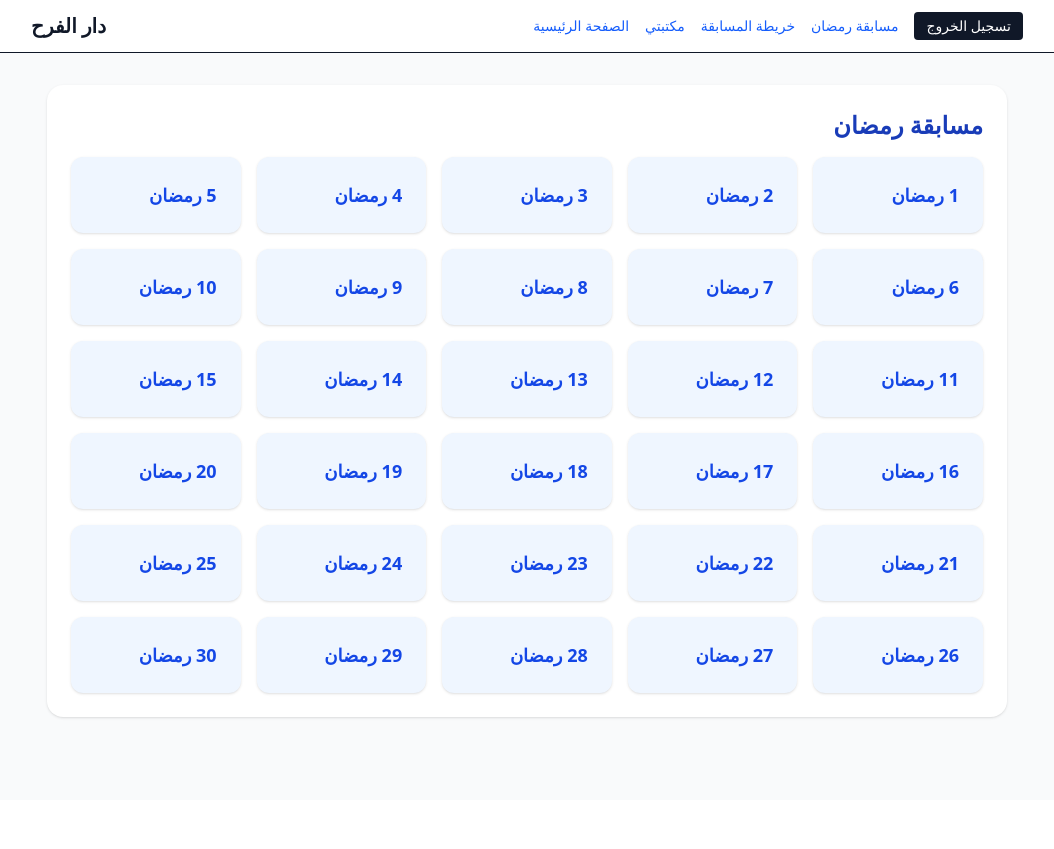
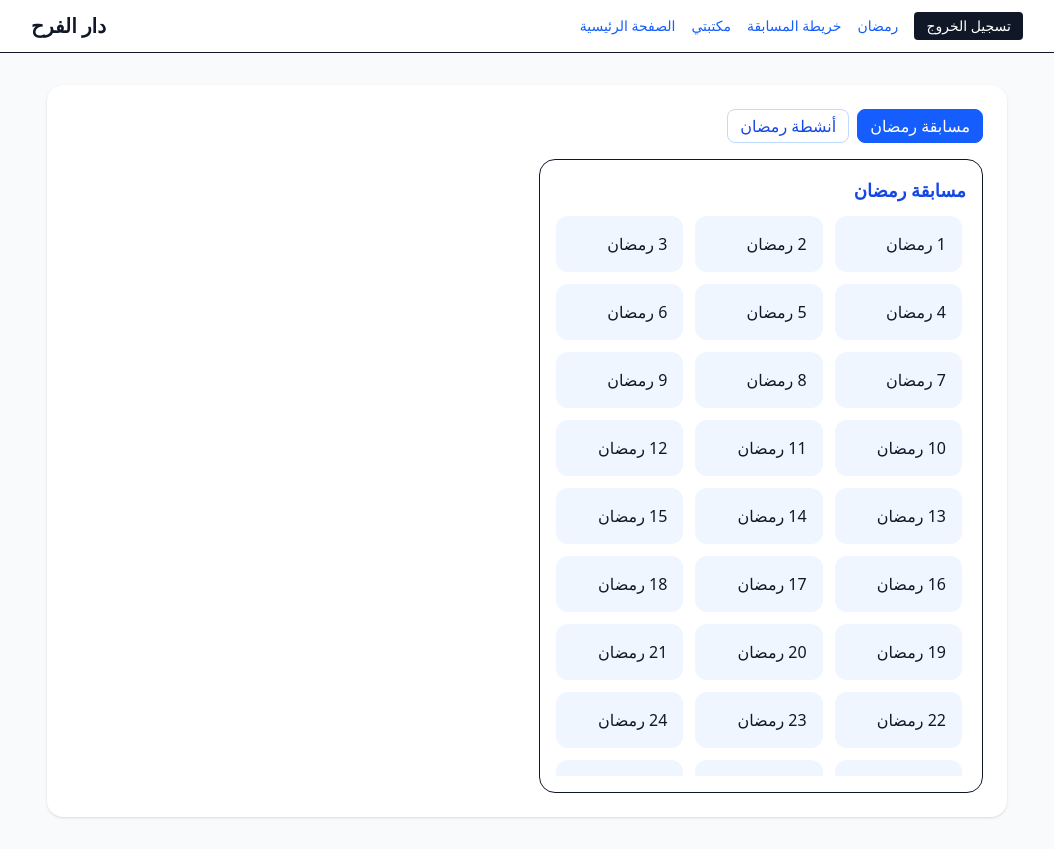
Before and after one commit to yummi2/moschee_wernau_app, a Django app: page /ramadan-plan/ in a window 1280 px wide. Shown: the whole page, without its empty margins (113-1167 px from the left). Before the commit the page ends 719 px from the top, so only its background shows below. Run offline with Django 5.2, Linux system fonts and the light colour scheme; a user stored in the database is signed in; style sheets or scripts are compiled from the project's sources.

Commit message:
mini fix for buttons

```diff
--- a/config/urls.py
+++ b/config/urls.py
@@ -36,6 +36,7 @@ urlpatterns = [
     path("ramadan-plan/", views.ramadan_plan, name="ramadan_plan"),
     path("ramadan/<int:day>/", views.ramadan_day, name="ramadan_day"),
     path("ramadan/mark-done/", views.mark_ramadan_item_done, name="mark_ramadan_item_done"),
+    path("ramadan-activity/", views.ramadan_plan, name="ramadan_activity"),
 
 ]
 urlpatterns += static(settings.MEDIA_URL, document_root=settings.MEDIA_ROOT)
--- a/core/views.py
+++ b/core/views.py
@@ -579,8 +579,15 @@ def toggle_prayer(request):
     return JsonResponse({"ok": True, "prayed": obj.prayed})
 @login_required
 def ramadan_plan(request):
-    days = [{"day": d, "title": f"{d} رمضان"} for d in range(1, 31)]
-    return render(request, "core/ramadan_plan.html", {"days": days})
+    ctx = {
+        # Wettbewerb (Tage)
+        "days": [{"day": d, "title": f"{d} رمضان"} for d in range(1, 31)],
+
+        # Aktivität (Video)
+        "video_url": "/static/ramadan/videos/activity1.mp4",
+        "action_url": "/ramadan-plan/",
+    }
+    return render(request, "core/ramadan_plan.html", ctx)
 
 
 @login_required
--- a/templates/base.html
+++ b/templates/base.html
@@ -25,7 +25,7 @@
         </a>
         <a href="{% url 'ramadan_plan' %}"
         class="hover:underline text-blue-600">
-        مسابقة رمضان
+         رمضان
         </a>
 
         <a href="#" onclick="event.preventDefault(); document.getElementById('logoutForm').submit();"
--- a/templates/core/ramadan_plan.html
+++ b/templates/core/ramadan_plan.html
@@ -2,22 +2,60 @@
 {% block title %}مسابقة رمضان{% endblock %}
 
 {% block content %}
-<div class="mx-auto max-w-5xl px-4" dir="rtl">
+<div class="mx-auto max-w-6xl px-4" dir="rtl">
   <div class="bg-white rounded-2xl shadow p-6">
-    <div class="flex items-center justify-between mb-4">
-      <h2 class="text-2xl font-semibold text-blue-800">مسابقة رمضان</h2>
+
+    {% with active_tab=request.GET.tab|default:"contest" %}
+    <!-- Tabs -->
+    <div class="flex gap-2 mb-4">
+      <a href="?tab=contest"
+         class="px-3 py-1 rounded-lg border
+         {% if active_tab == 'contest' %} bg-blue-600 text-white border-blue-600
+         {% else %} text-blue-700 hover:bg-blue-50 border-blue-200 {% endif %}">
+        مسابقة رمضان
+      </a>
+
+      <a href="?tab=activity"
+         class="px-3 py-1 rounded-lg border
+         {% if active_tab == 'activity' %} bg-blue-600 text-white border-blue-600
+         {% else %} text-blue-700 hover:bg-blue-50 border-blue-200 {% endif %}">
+        أنشطة رمضان
+      </a>
     </div>
 
-    <div class="grid gap-4 grid-cols-2 sm:grid-cols-3 lg:grid-cols-5">
-      {% for d in days %}
-        <a href="{% url 'ramadan_day' d.day %}"
-           class="block bg-blue-50 hover:bg-blue-100 rounded-xl shadow p-6  transition">
-          <div class="text-lg font-bold text-blue-700">{{ d.title }}</div>
-        </a>
+    <!-- Content -->
+    <div class="grid gap-6 lg:grid-cols-2 items-start">
 
+      <!-- Contest -->
+      <section class="bg-white border rounded-2xl p-4 {% if active_tab != 'contest' %}hidden{% endif %}">
+        <h2 class="text-lg font-semibold mb-3 text-blue-700">مسابقة رمضان</h2>
 
-      {% endfor %}
+        <div class="max-h-[70vh] overflow-auto pr-1">
+          <div class="grid gap-3 grid-cols-2 sm:grid-cols-3">
+            {% for d in days %}
+              <a href="{% url 'ramadan_day' d.day %}"
+                 class="block bg-blue-50 rounded-xl p-4 hover:bg-blue-100 transition">
+                {{ d.title }}
+              </a>
+            {% endfor %}
+          </div>
+        </div>
+      </section>
+
+      <!-- Activity -->
+      <section class="bg-white border rounded-2xl p-4 {% if active_tab != 'activity' %}hidden{% endif %}">
+        <h2 class="text-lg font-semibold mb-3 text-blue-700">أنشطة رمضان</h2>
+
+        <div class="rounded-2xl overflow-hidden shadow">
+          <video class="w-full" controls>
+            <source src="{{ video_url }}" type="video/mp4">
+          </video>
+        </div>
+      </section>
+
     </div>
+    {% endwith %}
+
   </div>
 </div>
 {% endblock %}
```
